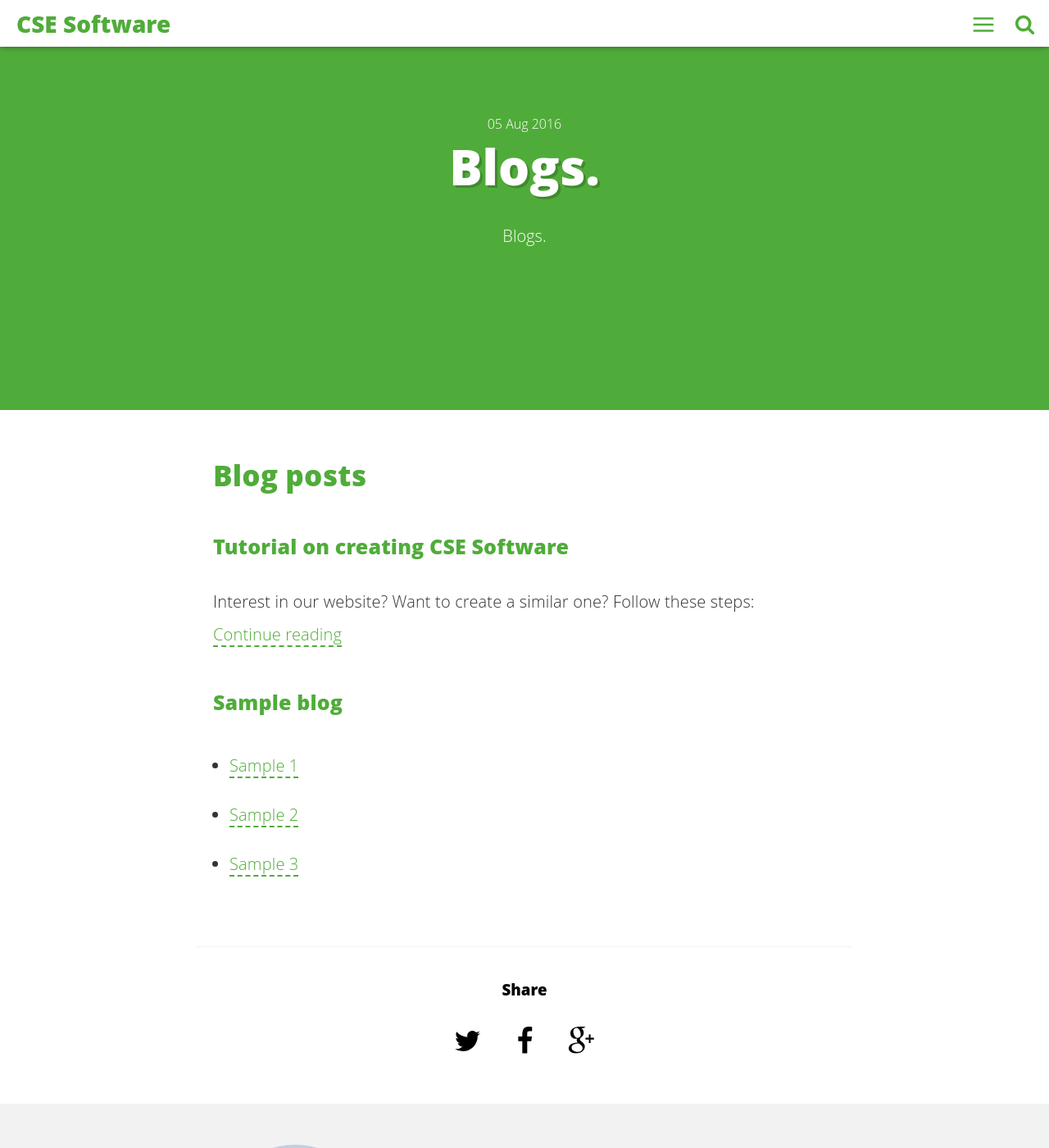
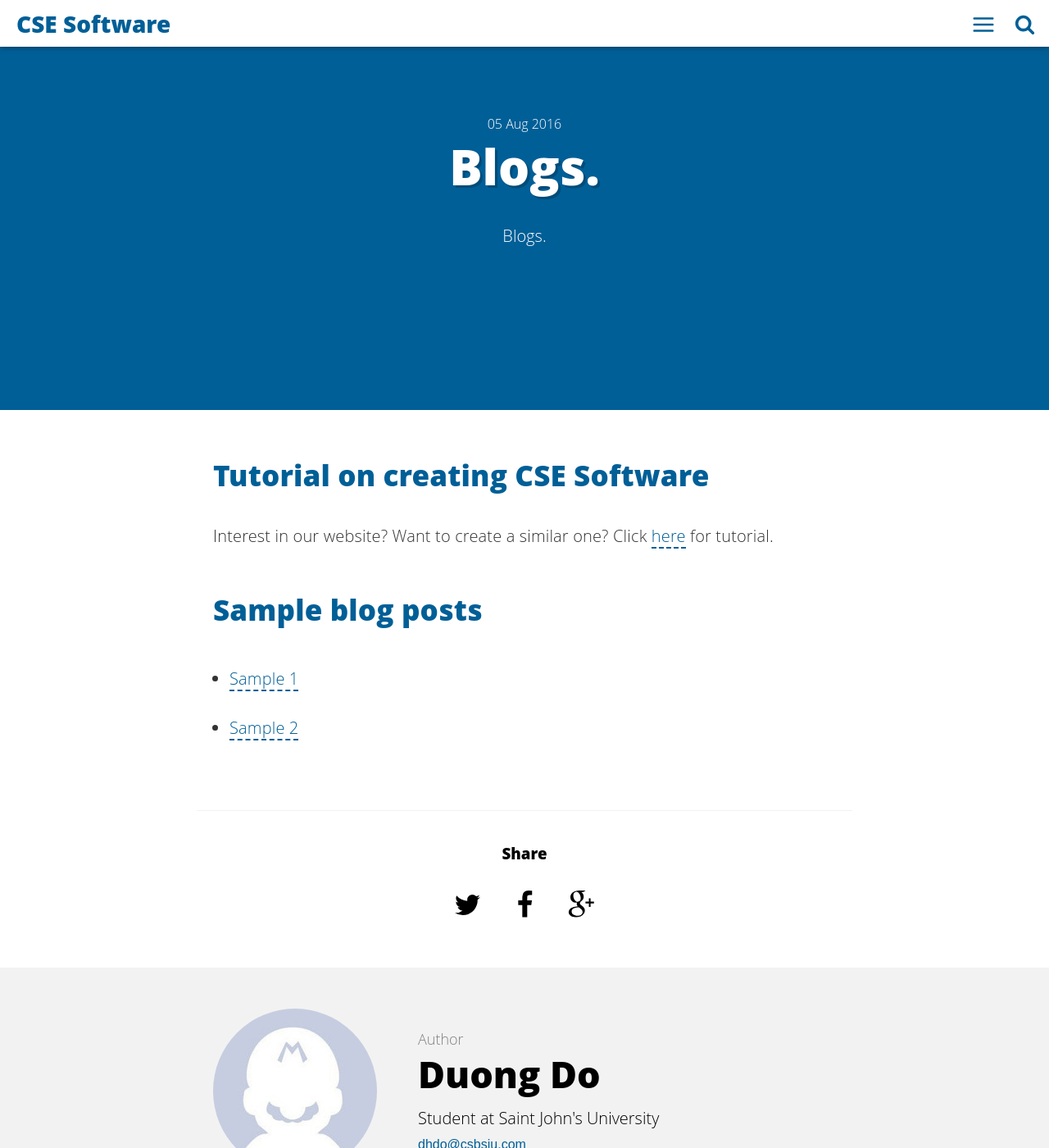
Before and after one commit to CSE-Software/CSE-Software.github.io, a Jekyll site: the page built from _posts/2016-08-05-blogs.md, in a window 1280 px wide and 1400 px high. Shown: the whole window at 82% size. Built offline with Jekyll 4.4.1, drawn with Linux system fonts in a browser that asks for light colours; comment, search, counter and statistics services are not loaded.

Commit message:
update blog

```diff
--- a/_posts/2016-08-05-blogs.md
+++ b/_posts/2016-08-05-blogs.md
@@ -14,16 +14,13 @@ introduction: 'Blogs are updated frequently by forum members.'
 
 ---
 
-## Blog posts
-
-### Tutorial on creating CSE Software
+## Tutorial on creating CSE Software
 
  Interest in our website? Want to create a similar one?
- Follow these steps: <br>
- [Continue reading](/blog/portal_tutorial.pdf)
+ Click [here](/blog/portal_tutorial.pdf) for tutorial.
 
-### Sample blog
+
+## Sample blog posts
 
   * [Sample 1](/blog/sample.html)
   * [Sample 2](/blog/sample2.html)
-  * [Sample 3](/blog/sample3.html)
--- a/src/styl/_theme-colors.styl
+++ b/src/styl/_theme-colors.styl
@@ -1,8 +1,8 @@
 themes = {
 
-    post-intro: #265cab,
+    post-intro: #50ac3a,
     post-search: #f05424,
-    post-blog: #50ac3a,
+    post-blog: #005f97,
     post-fellow: #6a1024,
     post-notice: #d52148,
     post-event: #d2b246,
```
Also changed, not shown: about.html (+0 -7 lines), blog/sample.html (+12 -11 lines), blog/sample2.html (+18 -11 lines), blog/sample3.html (deleted, +0 -13 lines), assets/css/main.css.
